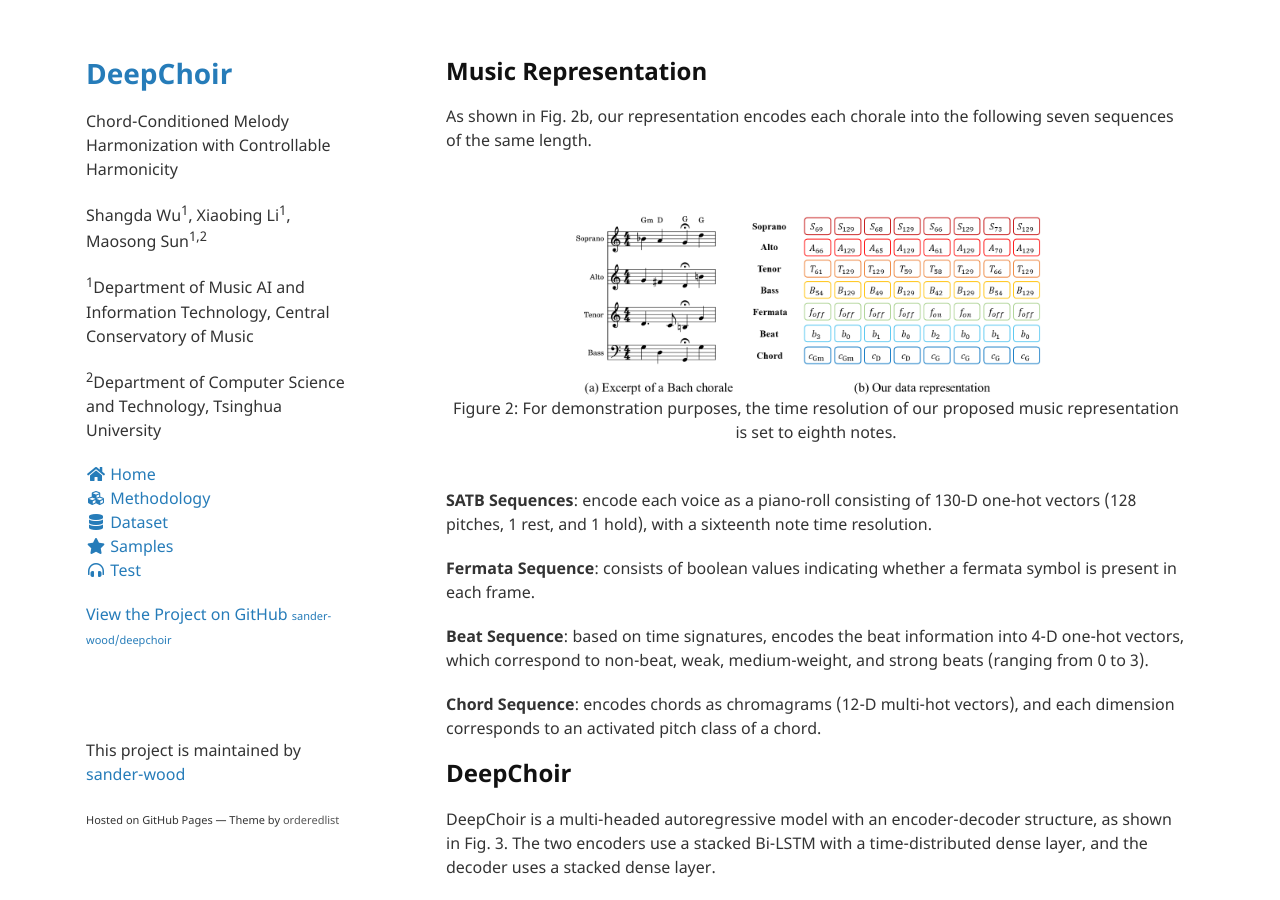
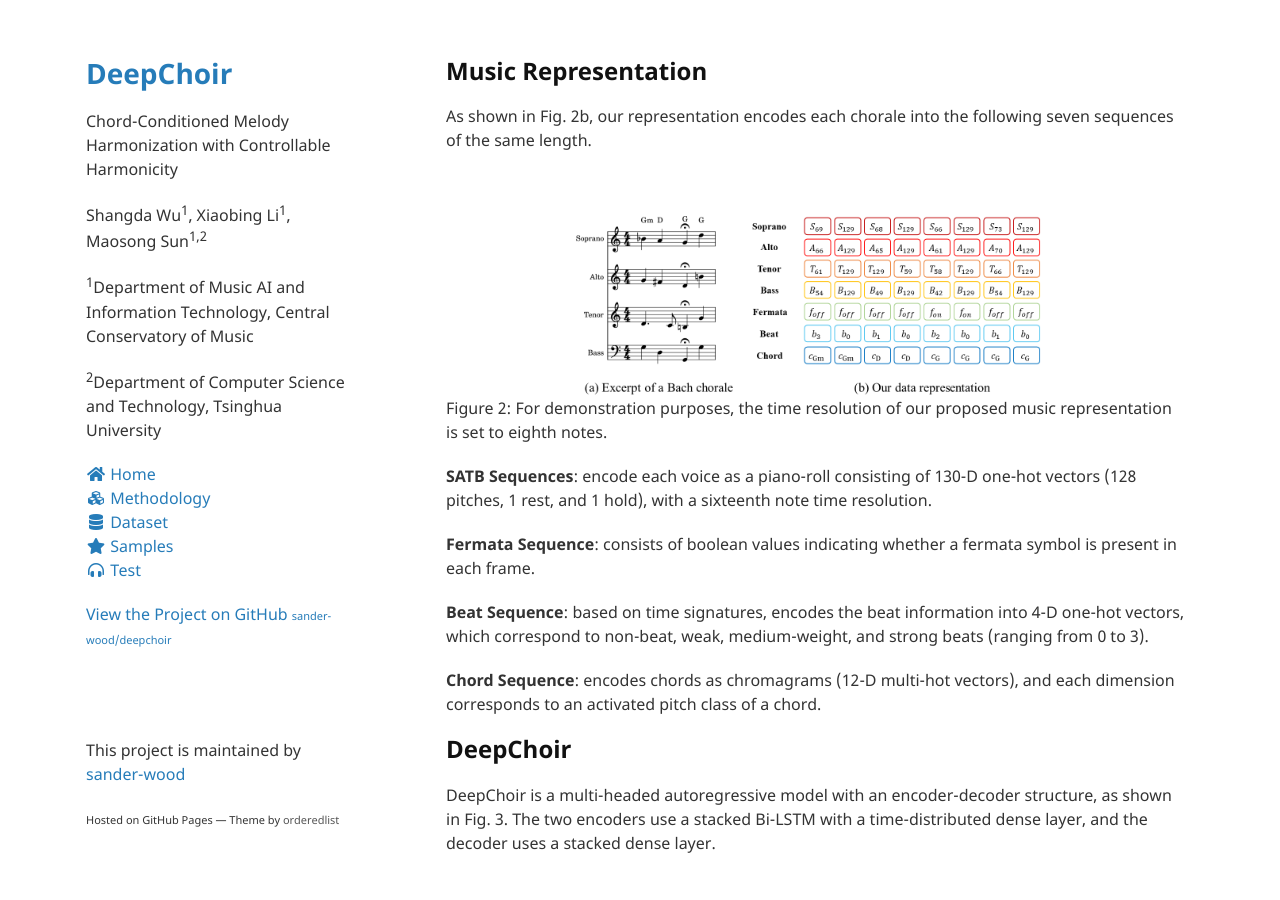
Before and after one commit to sander-wood/deepchoir, a Jekyll site: the page built from methodology.md, in a window 1280 px wide and 900 px high. Built offline with Jekyll 4.4.1, drawn with Linux system fonts in a browser that asks for light colours; nearby versions of some CDN libraries; formulas are drawn with MathJax 3.

```diff
--- a/methodology.md
+++ b/methodology.md
@@ -19,7 +19,7 @@ As shown in Fig. 2b, our representation encodes each chorale into the following
 
 <br>
 <center><img src="figs/fig2.png" alt="fig2" style="zoom:80%"></center>
-<center>Figure 2: For demonstration purposes, the time resolution of our proposed music representation is set to eighth notes.</center>
+Figure 2: For demonstration purposes, the time resolution of our proposed music representation is set to eighth notes.
 <br>
 
 **SATB Sequences**: encode each voice as a piano-roll consisting of 130-D one-hot vectors (128 pitches, 1 rest, and 1 hold), with a sixteenth note time resolution.
```
